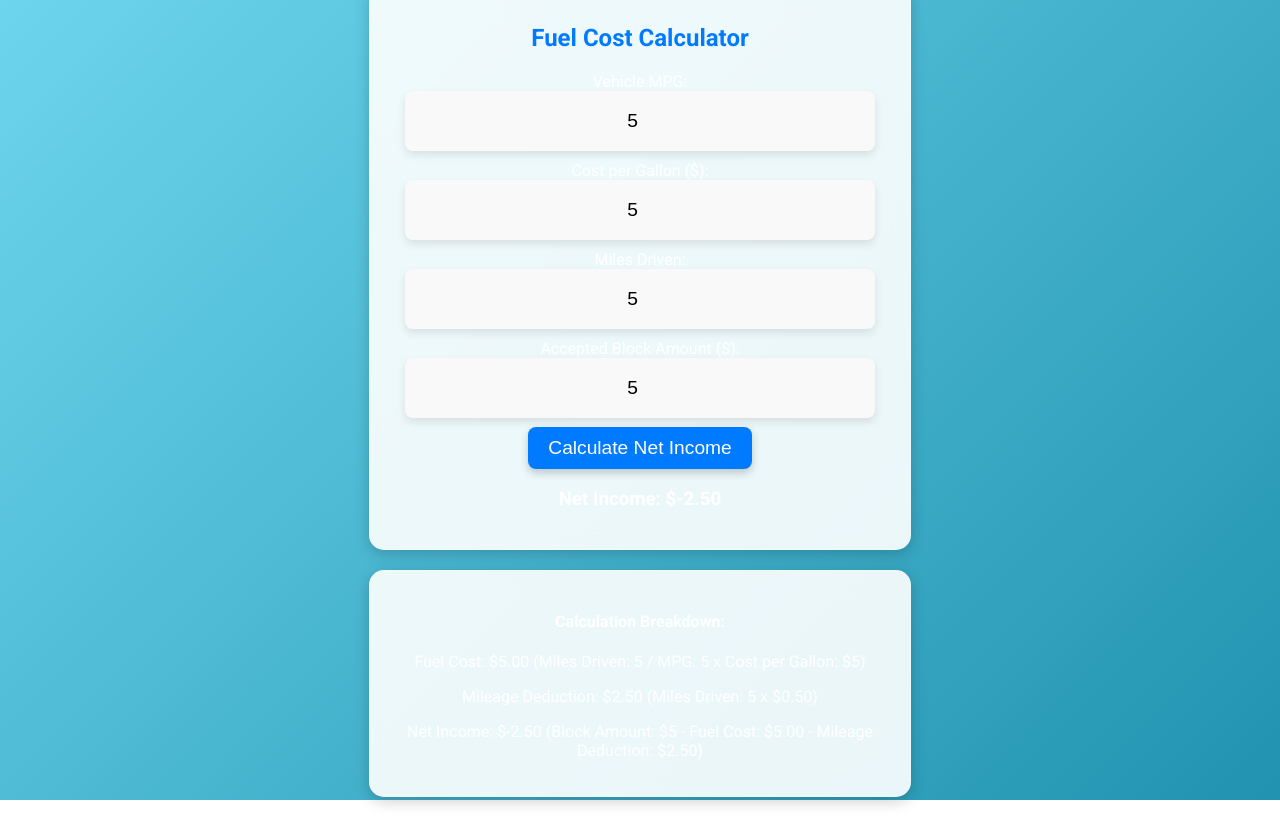
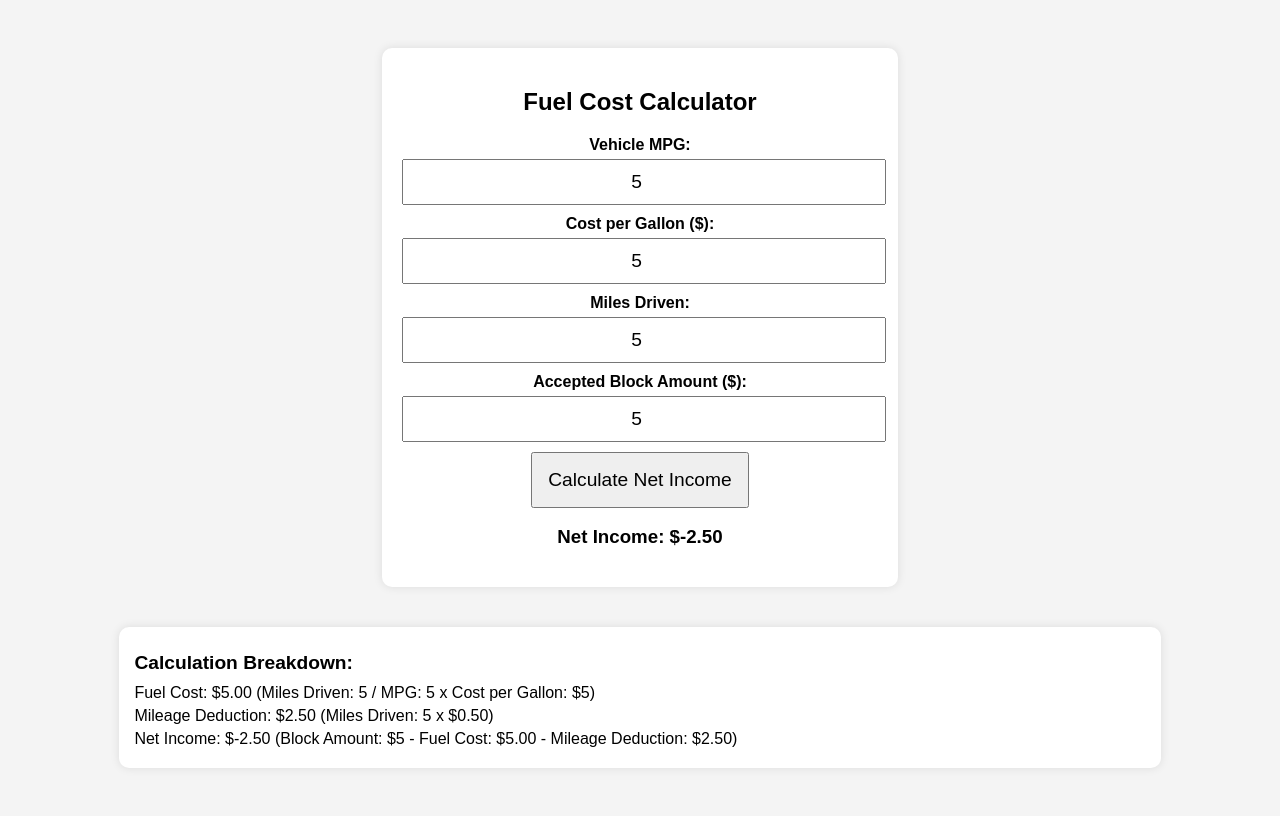
Before and after one commit to mastaryan/Amazon-Flex-Profit-Calculator, a plain HTML site: page index.html in a window 1280 px wide. Both pictures are taken after typing "5", "5", "5", "5" into the empty fields and a click on the button "Calculate Net Income". Drawn offline with Linux system fonts and the light colour scheme.

Commit message:
Update index.html

```diff
--- a/index.html
+++ b/index.html
@@ -4,75 +4,56 @@
     <meta charset="UTF-8">
     <meta name="viewport" content="width=device-width, initial-scale=1.0">
     <title>Fuel Cost Calculator</title>
-    <link href="https://fonts.googleapis.com/css2?family=Roboto:wght@400;500;700&display=swap" rel="stylesheet">
     <style>
         body {
-            font-family: 'Roboto', sans-serif;
+            font-family: Arial, sans-serif;
             display: flex;
             justify-content: center;
             align-items: center;
             height: 100vh;
-            background: linear-gradient(135deg, #6dd5ed, #2193b0);
-            color: #ffffff;
+            background-color: #f4f4f4;
             flex-direction: column;
-            margin: 0;
         }
-        .calculator, .breakdown {
-            background: rgba(255, 255, 255, 0.9);
-            backdrop-filter: blur(10px);
+        .calculator {
+            background: white;
             padding: 20px;
-            border-radius: 15px;
-            box-shadow: 0px 4px 15px rgba(0, 0, 0, 0.2);
+            border-radius: 10px;
+            box-shadow: 0px 0px 10px rgba(0, 0, 0, 0.1);
             text-align: center;
             margin-bottom: 20px;
-            width: 90%;
-            max-width: 500px;
-            border: 1px solid rgba(255, 255, 255, 0.2);
         }
         input[type="number"] {
-            width: 90%;
+            width: 100%;
             height: 40px;
             text-align: center;
             font-size: 1.2em;
-            border: none;
-            outline: none;
-            border-radius: 8px;
-            box-shadow: 0px 4px 8px rgba(0, 0, 0, 0.1);
             margin-bottom: 10px;
-            padding: 10px;
-            background: #f9f9f9;
+        }
+        label {
+            color: black;
+            font-weight: bold;
+            display: block;
+            margin-bottom: 5px;
         }
         button {
             font-size: 1.2em;
-            padding: 10px 20px;
-            border: none;
-            border-radius: 8px;
-            background: #007BFF;
-            color: #ffffff;
+            padding: 15px;
             cursor: pointer;
-            box-shadow: 0px 4px 8px rgba(0, 0, 0, 0.2);
-            transition: all 0.3s ease;
-        }
-        button:hover {
-            background: #0056b3;
-            transform: translateY(-2px);
         }
         .breakdown {
-            animation: fadeIn 0.5s ease-in-out;
-            display: none;
+            background: #ffffff;
+            padding: 15px;
+            border-radius: 10px;
+            box-shadow: 0px 0px 10px rgba(0, 0, 0, 0.1);
+            width: 80%;
+            margin-top: 20px;
         }
-        @keyframes fadeIn {
-            from {
-                opacity: 0;
-                transform: translateY(20px);
-            }
-            to {
-                opacity: 1;
-                transform: translateY(0);
-            }
+        .breakdown h4 {
+            margin: 10px 0;
+            font-size: 1.2em;
         }
-        h2 {
-            color: #007BFF;
+        .breakdown p {
+            margin: 5px 0;
         }
     </style>
 </head>
@@ -90,7 +71,7 @@
         <button onclick="calculateNetIncome()">Calculate Net Income</button>
         <h3 id="result"></h3>
     </div>
-    <div class="breakdown" id="breakdown">
+    <div class="breakdown" id="breakdown" style="display: none;">
         <h4>Calculation Breakdown:</h4>
         <p id="fuelCostBreakdown"></p>
         <p id="mileageDeductionBreakdown"></p>
@@ -108,11 +89,19 @@
                 return;
             }
 
+            // Calculate fuel cost
             let fuelCost = (milesDriven / mpg) * costPerGallon;
+
+            // Calculate mileage deduction
             let mileageDeduction = milesDriven * 0.50;
+
+            // Calculate net income (subtracting fuel cost and mileage deduction separately)
             let netIncome = blockAmount - fuelCost - mileageDeduction;
 
+            // Display the result
             document.getElementById('result').innerText = `Net Income: $${netIncome.toFixed(2)}`;
+
+            // Display breakdown
             document.getElementById('fuelCostBreakdown').innerText = `Fuel Cost: $${fuelCost.toFixed(2)} (Miles Driven: ${milesDriven} / MPG: ${mpg} x Cost per Gallon: $${costPerGallon})`;
             document.getElementById('mileageDeductionBreakdown').innerText = `Mileage Deduction: $${mileageDeduction.toFixed(2)} (Miles Driven: ${milesDriven} x $0.50)`;
             document.getElementById('netIncomeBreakdown').innerText = `Net Income: $${netIncome.toFixed(2)} (Block Amount: $${blockAmount} - Fuel Cost: $${fuelCost.toFixed(2)} - Mileage Deduction: $${mileageDeduction.toFixed(2)})`;
```
